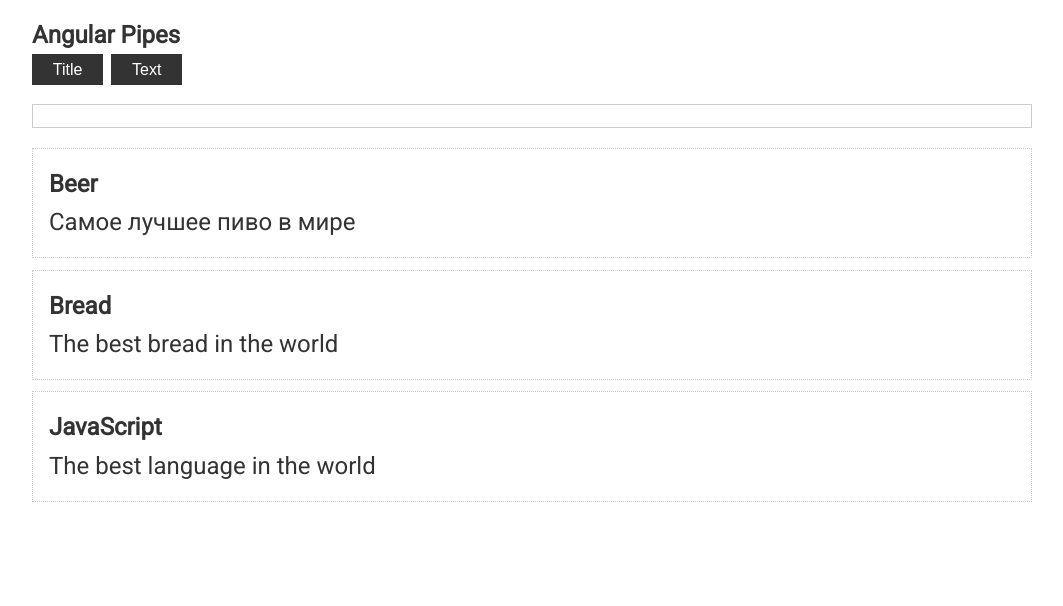
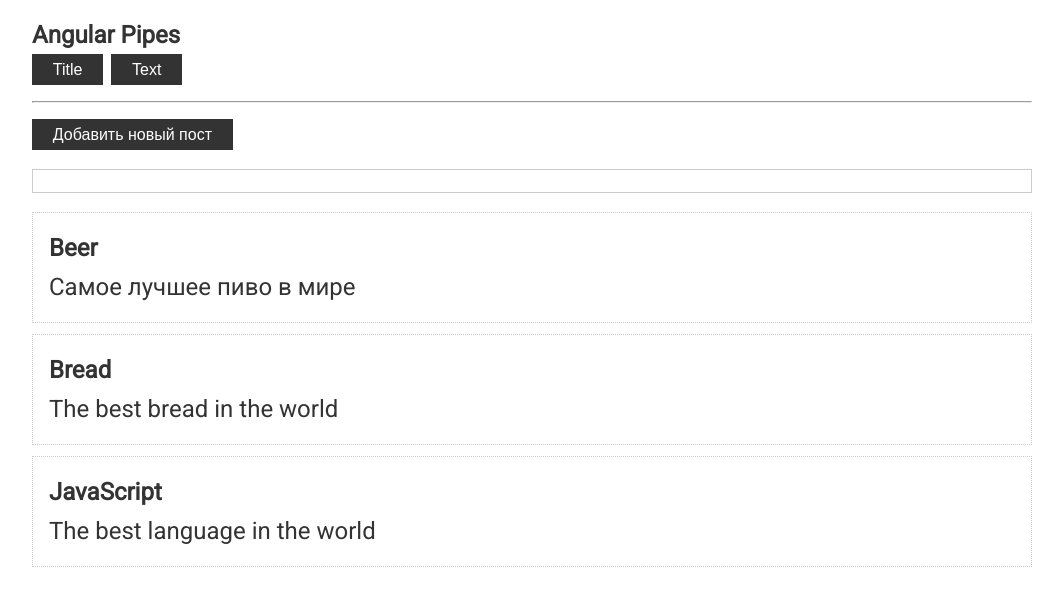
Before and after one commit to aliaksandr-bandziuk/angular-basics, an Angular app: page / in a window 1280 px wide. Shown: the top 606 px of the page, without its empty margins (108-1171 px from the left). Built offline with nearby package versions, Linux system fonts and the light colour scheme.

Commit message:
learn add post pipe

```diff
--- a/src/app/app.component.html
+++ b/src/app/app.component.html
@@ -3,6 +3,10 @@
 
   <button class="btn" (click)="searchField = 'title'">Title</button>
   <button class="btn" (click)="searchField = 'text'">Text</button>
+
+  <hr>
+
+  <button class="btn" (click)="addPost()">Добавить новый пост</button>
 
   <input type="text" [(ngModel)]="search">
 
--- a/src/app/app.component.ts
+++ b/src/app/app.component.ts
@@ -22,4 +22,11 @@ export class AppComponent {
     {title: 'JavaScript', text:'The best language in the world'}
   ]
 
+  addPost() {
+    this.posts.unshift({
+      title: 'Angular 12',
+      text: 'Alex Angular post created'
+    })
+  }
+
 }
```
